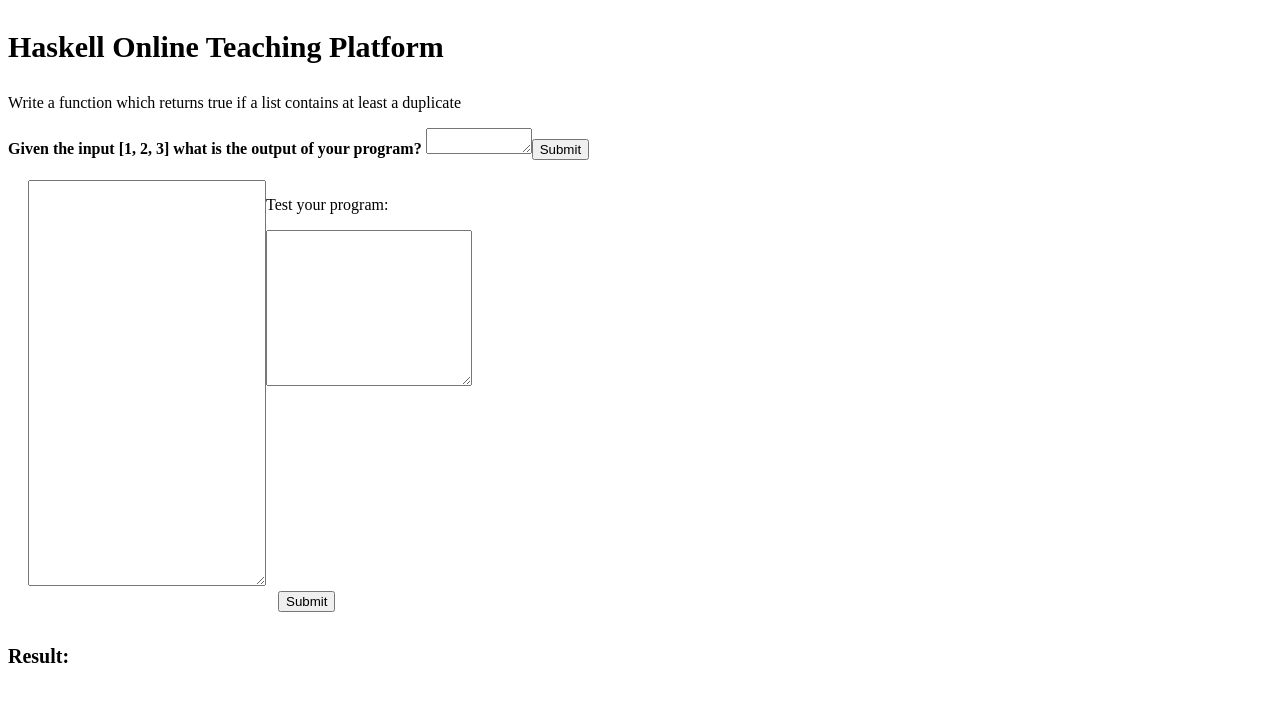
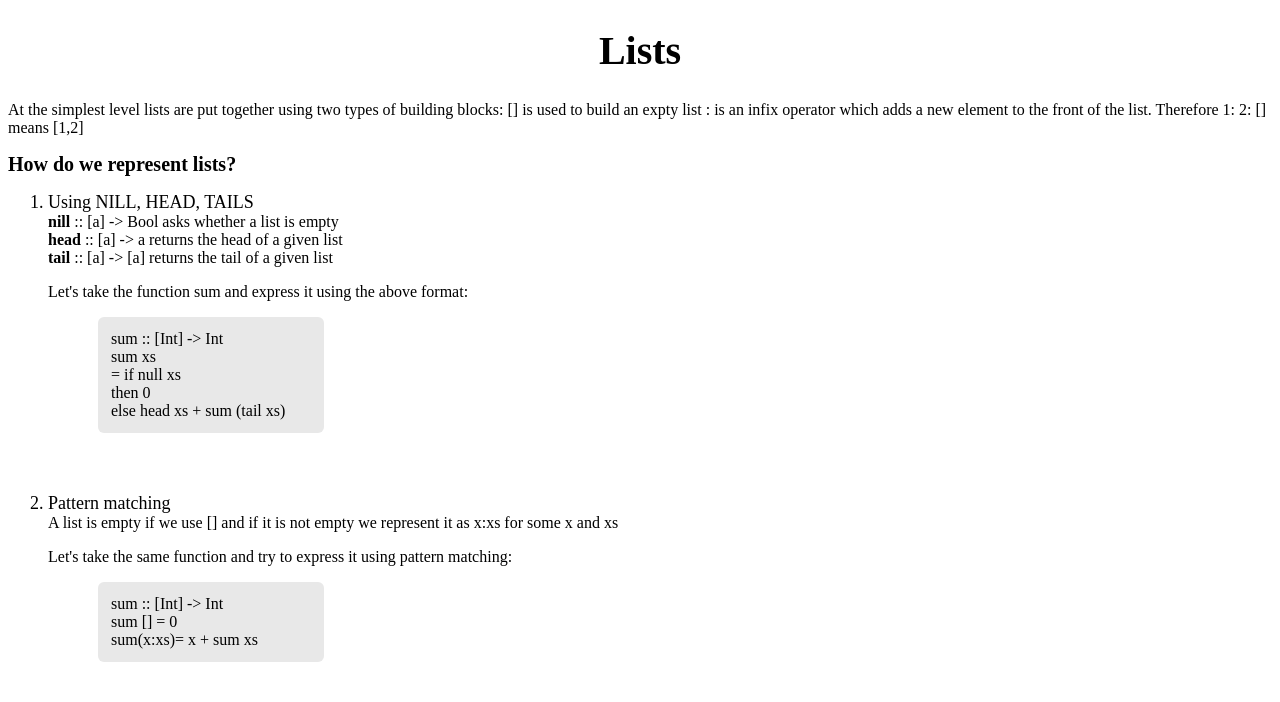
Before and after one commit to malinamusuroi/haskellTeachingPlatform, a React app: page / in a window 1280 px wide. Shown: the top 702 px of the page. Built offline with nearby package versions, Linux system fonts and the light colour scheme.

Commit message:
Implement list lesson

```diff
--- /dev/null
+++ b/src/Lesson.css
@@ -0,0 +1,13 @@
+
+.code-example {
+    background-color: rgb(232,232,232) ;
+    width: 200px;
+    margin-left: 50px;
+    padding: 13px;
+    border-radius: 6px;
+}
+
+.title {
+    text-align: center;
+    font-size: 40px;
+}
--- /dev/null
+++ b/src/Lesson.js
@@ -0,0 +1,51 @@
+import React, { Component } from 'react';
+import  './Lesson.css';
+
+class Lesson extends Component {
+  constructor(props) {
+    super(props);
+    this.state = {
+    };
+
+  }
+
+
+  render() {
+    return (
+      <div>
+        <h1 className="title" >Lists</h1>
+        <p>
+          At the simplest level lists are put together using two types of building blocks:
+            [] is used to build an expty list
+            : is an infix operator which adds a new element to the front of the list. Therefore 1: 2: [] means [1,2]
+        </p>
+        <b style={{fontSize: '20px'}} >How do we represent lists?</b>
+        <ol>
+            <li style={{fontSize: '18px'}}>Using NILL, HEAD, TAILS</li>
+            <b> nill </b> :: [a] -> Bool asks whether a list is empty <br />
+            <b> head </b> :: [a] -> a returns the head of a given list <br />
+            <b> tail </b> :: [a] -> [a] returns the tail of a given list <br />
+              <p> Let's take the function sum and express it using the above format: </p>
+              <div className="code-example">
+              sum :: [Int] -> Int <br />
+              sum xs <br />
+                  = if null xs <br />
+                  then 0  <br />
+                  else head xs + sum (tail xs)</div>
+            <div style={{marginTop: '60px'}}>
+             <li style={{fontSize: '18px'}} >Pattern matching</li>
+             A list is empty if we use [] and if it is not empty we represent it as x:xs for some x and xs
+             <p> Let's take the same function and try to express it using pattern matching: </p>
+             <div className="code-example">
+                  sum :: [Int] -> Int <br />
+                  sum [] = 0 <br />
+                  sum(x:xs)= x + sum xs <br />
+              </div>
+              </div>
+        </ol>
+     </div>
+    )
+  }
+}
+
+export default Lesson;
--- a/src/index.js
+++ b/src/index.js
@@ -1,8 +1,9 @@
 import React from 'react';
 import ReactDOM from 'react-dom';
 import App from './App';
+import Lesson from './Lesson';
 
 ReactDOM.render(
-  <App />,
+  <Lesson />,
   document.getElementById('app')
 );
```
Also changed, not shown: 1 other file (tests, documents, lock files or other folders).
